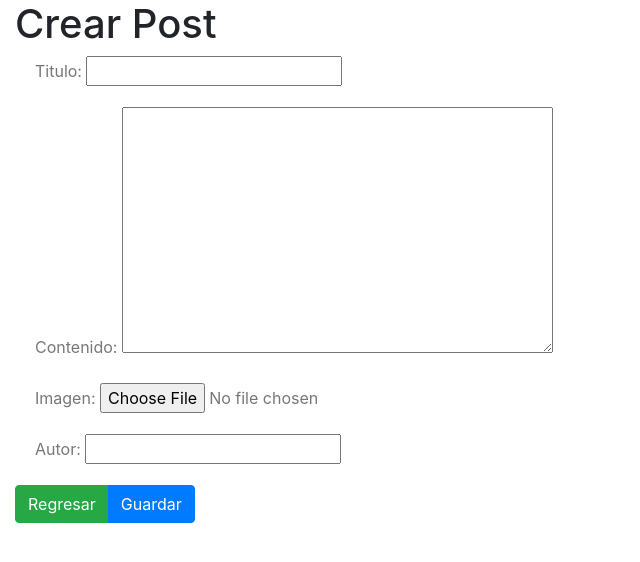
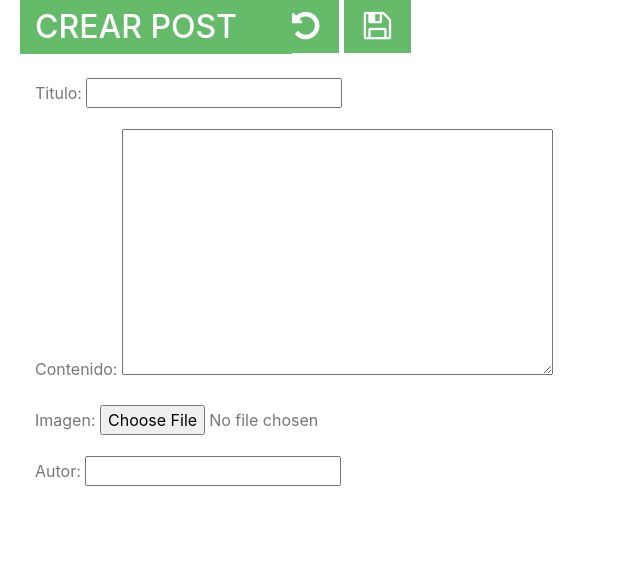
Before and after one commit to carlosnp/blogdjango, a Django app: page /posts/create/ in a window 1280 px wide. Shown: the top 562 px of the page, without its empty margins (0-640 px from the left). Run offline with Django 3.2, Linux system fonts and the light colour scheme; some libraries are stand-ins or nearby versions.

Commit message:
stilos de botones

```diff
--- a/static/css/basic.css
+++ b/static/css/basic.css
@@ -1,7 +1,4 @@
-/* h1 {
-    color: #180a8f;
-} */
-
+/* Config basic */
 h2,
 h2 a {
     color: #1f6fe7;
@@ -26,3 +23,19 @@ img {
     background-repeat:   no-repeat;
     background-size:     cover;
 }
+/* detail-post */
+.btn-post {
+    border: 0;
+    display: inline-block;
+    padding: 10px 20px;
+    background-color: #66BB6A;
+    color: white;
+}
+.title-post {
+    margin: 0 20px;
+    width: 100%;
+    padding: 8px 15px;
+    background-color: #66BB6A;
+    color: white;
+    text-transform: uppercase;
+}
--- a/templates/post_create.html
+++ b/templates/post_create.html
@@ -3,18 +3,42 @@
 {% block title %} {{block.super}} | {{ title }} {% endblock %}
 
 {% block content %}
-
-	<h1> {{ titles }} </h1>
-
+	<div class="row">
+		<div class="col-xs-7">
+			<h2 class="title-post"> {{ titles }} </h2>
+		</div>
+		<div class="col-xs-5" role="group">
+			<a href="{% url 'posts:list' %}">
+				<button class="btn-post" type="button" data-toggle="tooltip" data-placement="bottom" title="Volver">
+					<i class="fa fa-undo fa-2x" aria-hidden="true"></i>
+				</button>
+			</a>
+			<a href="{% url 'posts:create' %}">
+				<button class="btn-post" type="submit" data-toggle="tooltip" data-placement="bottom" title="Guardar">
+					<i class="fa fa-floppy-o fa-2x" aria-hidden="true"></i>
+				</button>
+			</a>
+		</div>
+	</div>
+	<br>
 	<form
 	action=""
 	method="POST"
 	enctype="multipart/form-data">
 		{% csrf_token %}
 		{{ form.as_p }}
-		<div class="btn-group" role="group">
-			<a class="btn btn-success" href="{% url 'posts:list' %}">Regresar</a>
-			<input type="submit" name="Crear Post" value="Guardar" class="btn btn-primary">
+		<div class="" role="group">
+			<!-- <a href="{% url 'posts:list' %}">
+				<button class="btn-post" type="button" data-toggle="tooltip" data-placement="bottom" title="Volver">
+					<i class="fa fa-undo fa-2x" aria-hidden="true"></i>
+				</button>
+			</a>
+			<a href="{% url 'posts:create' %}">
+				<button class="btn-post" type="submit" data-toggle="tooltip" data-placement="bottom" title="Guardar">
+					<i class="fa fa-floppy-o fa-2x" aria-hidden="true"></i>
+				</button>
+			</a> -->
+			<!-- <input type="submit" name="Crear Post" value="Guardar" class="btn btn-primary"> -->
 		</div>
 	</form>
 
```
Also changed, not shown: templates/post_detail.html (+3 -10 lines), db.sqlite3.
